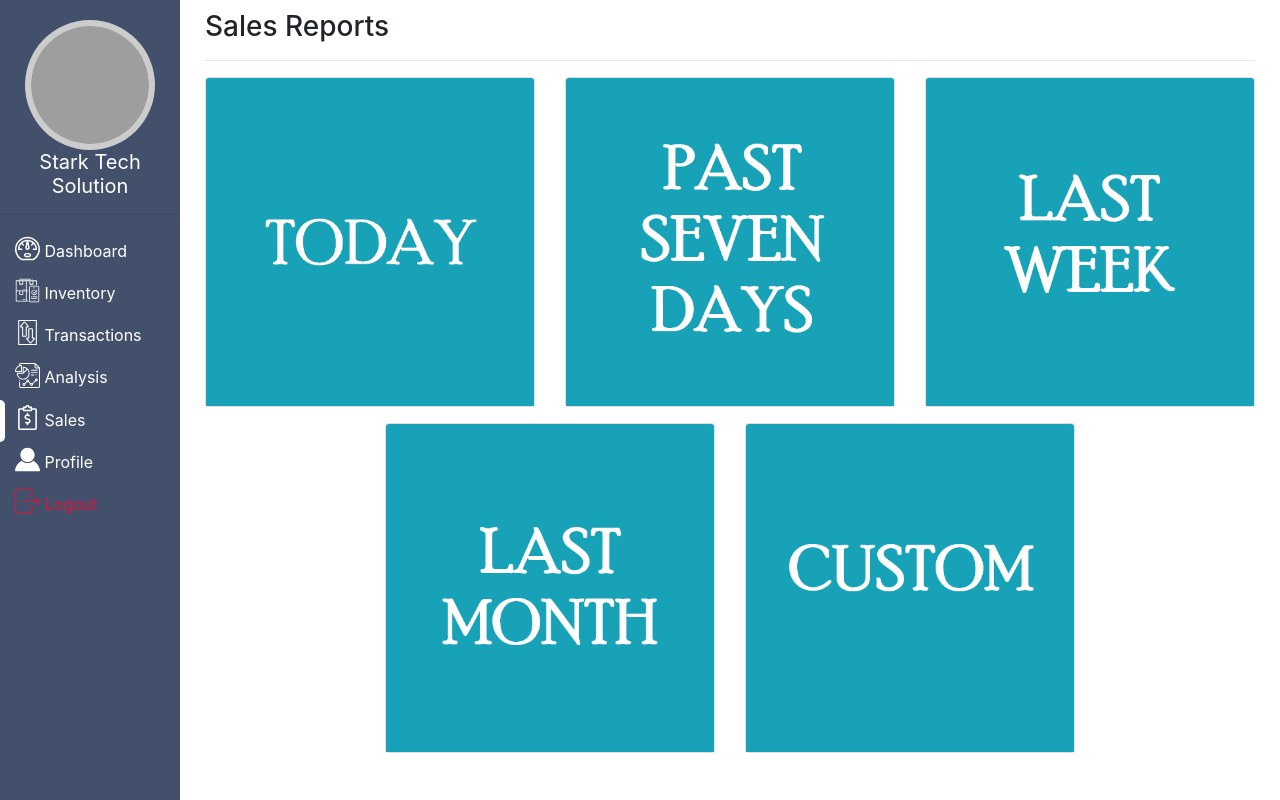
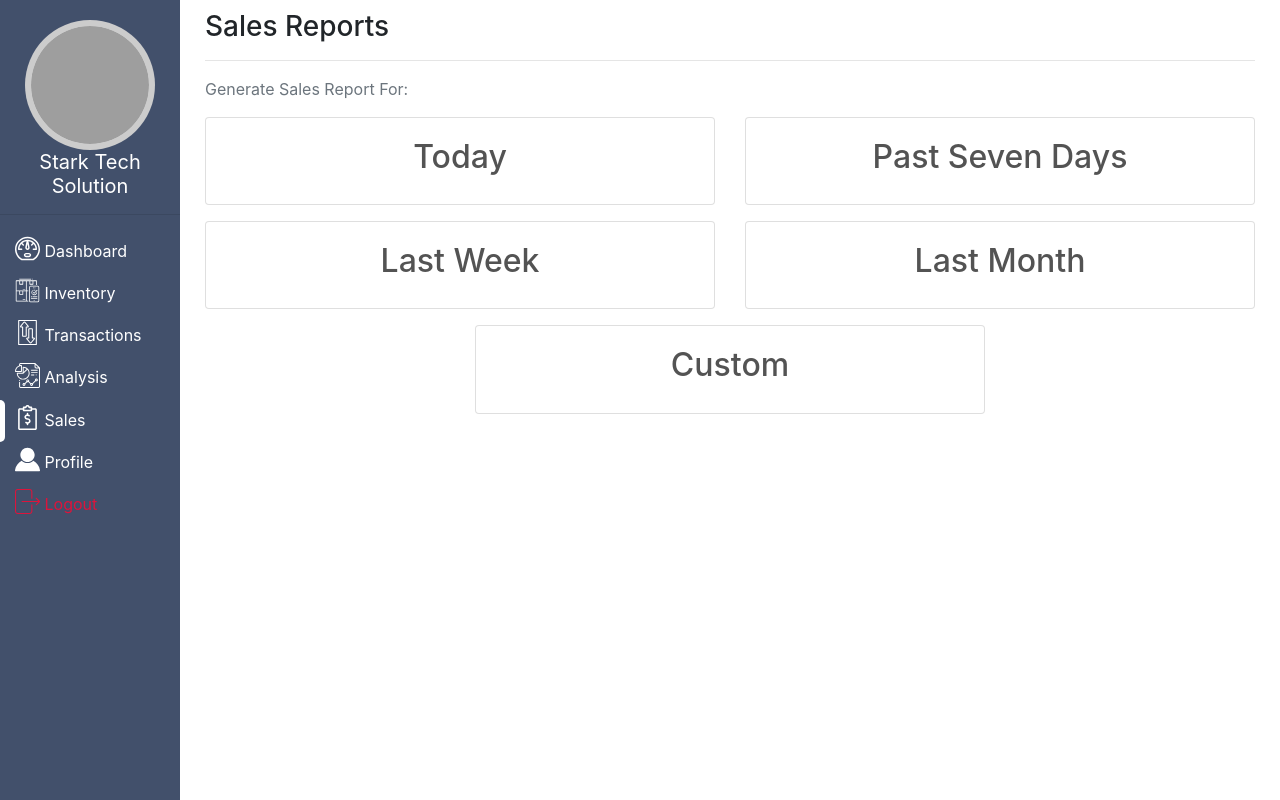
Before and after one commit to Ebenezeroffei/stark_pos, a Django app: page /sales/reports/ in a window 1280 px wide. Run offline with Django 3.2, Linux system fonts and the light colour scheme; a user stored in the database is signed in; data comes from the database, SQL or seed files in the repository; both versions use the stored data as it was after the commit; some libraries are stand-ins or nearby versions; grey boxes are pictures that could not be loaded.

Commit message:
Redesigned the sales report page

```diff
--- a/app/templates/app/sales_reports.html
+++ b/app/templates/app/sales_reports.html
@@ -5,12 +5,25 @@
 {% block head %}
     <title>Sales Reports</title>
     <style>
-        #sales-report-options > div > a > .card{
+        #sales-report-options > div .card{
             transition: all .2s ease-in-out;
             cursor: pointer;
         }
-        #sales-report-options > div > a > .card:hover{
+        #sales-report-options > div .card:hover{
             box-shadow: rgb(209, 209, 213) 0px 10px 15px;
+            border: 2px solid #42506b;
+        }
+        #sales-report-options > div h2{
+            color: #535353!important;
+        }
+        #sales-report-options > div.card:hover h2{
+            color: #42506b;
+        }
+        .card{
+            cursor: pointer;
+        }
+        a:hover{
+            text-decoration: none;
         }
     </style>
 {% endblock %}
@@ -18,43 +31,54 @@
     <div class="container-fluid">
        {% csrf_token %}
         <h3>Sales Reports</h3><hr/>
+        <p class="text-muted">Generate Sales Report For:</p>
         <div class="row mb-4 justify-content-center" id="sales-report-options">
            <!-- Today -->
-            <div class="col-md-4 col-sm-6">
+            <div class="col-sm-6">
                <a href="{% url 'app:sales_report_template' 'today' %}">
-                   <div class="card">
-                        <img src="{% static 'app/images/today.png' %}" alt="" class="card-img-top">
+                   <div class="card h-100">
+                        <div class="card-body">
+                            <h2 class="text-center">Today</h2>
+                        </div>
                     </div>
                </a>
             </div>
             <!-- Past 7 Days -->
-            <div class="col-md-4 col-sm-6 mt-3 mt-sm-0">
+            <div class="col-sm-6 mt-3 mt-sm-0">
                <a href="{% url 'app:sales_report_template' 'past-7-days' %}">
-                   <div class="card">
-                        <img src="{% static 'app/images/past_seven_days.png' %}" alt="" class="card-img-top">
-                    </div>
+                   <div class="card h-100">
+                       <div class="card-body">
+                           <h2 class="text-center">Past Seven Days</h2>
+                       </div>
+                   </div>
                </a>
             </div>
             <!-- Last Week -->
-            <div class="col-md-4 col-sm-6 mt-3 mt-md-0 ">
+            <div class="col-sm-6 mt-3 ">
                <a href="{% url 'app:sales_report_template' 'last-week' %}">
-                   <div class="card">
-                        <img src="{% static 'app/images/last_week.png' %}" alt="" class="card-img-top">
+                   <div class="card h-100">
+                        <div class="card-body">
+                            <h2 class="text-center">Last Week</h2>
+                        </div>
                     </div>
                </a>
             </div>
             <!-- Last Month -->
-            <div class="col-md-4 col-sm-6 mt-3">
+            <div class="col-sm-6 mt-3">
                <a href="{% url 'app:sales_report_template' 'last-month' %}">
-                   <div class="card">
-                        <img src="{% static 'app/images/last_month.png' %}" alt="" class="card-img-top">
+                   <div class="card h-100">
+                        <div class="card-body">
+                            <h2 class="text-center">Last Month</h2>
+                        </div>
                     </div>
                </a>
             </div>
             <!-- Custom -->
-            <div class="col-md-4 col-sm-6 mt-3">
-                <div class="card" id="custom">
-                    <img src="{% static 'app/images/custom.png' %}" alt="" class="card-img-top">
+            <div class="col-sm-6 mt-3">
+                <div class="card h-100" id="custom">
+                    <div class="card-body">
+                        <h2 class="text-center">Custom</h2>
+                    </div>
                 </div>
             </div>
         </div>
```
Also changed, not shown: tasks.json (deleted, +0 -1 lines), db.sqlite3, 1 other file.
